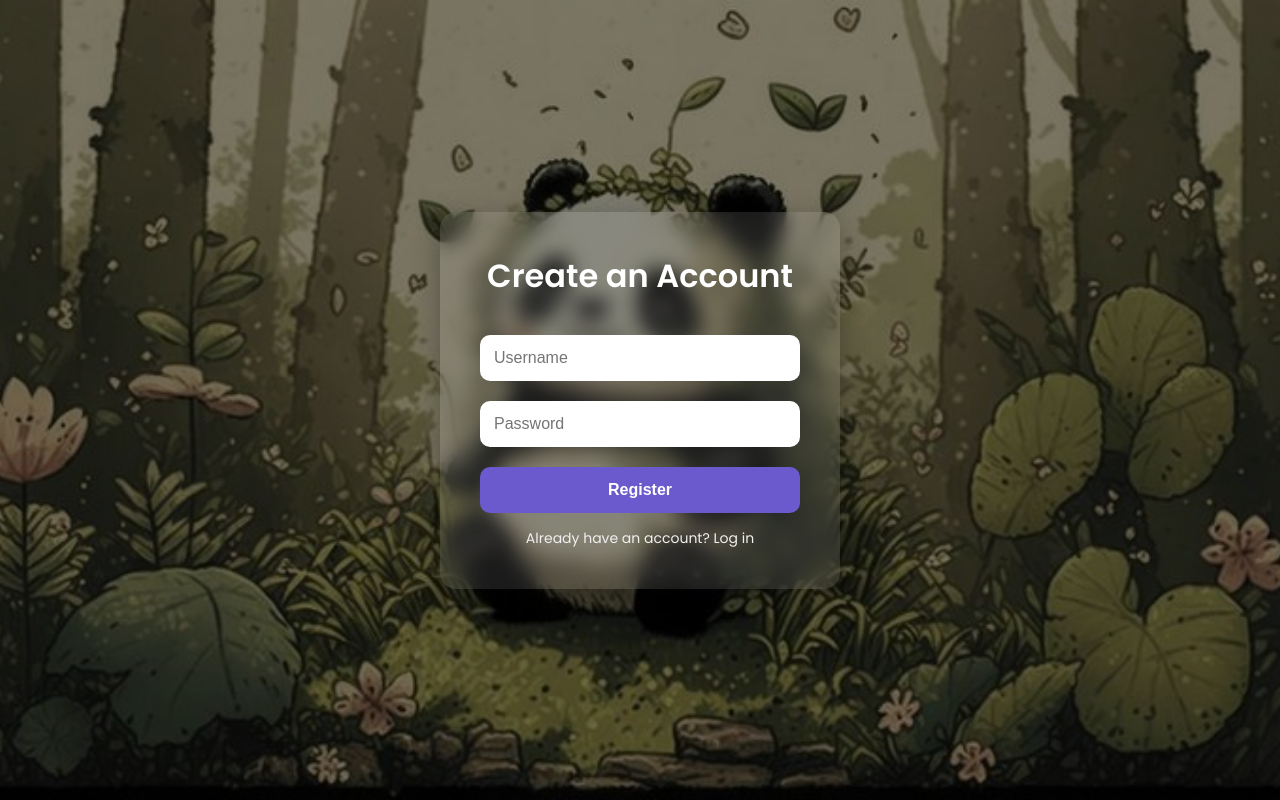
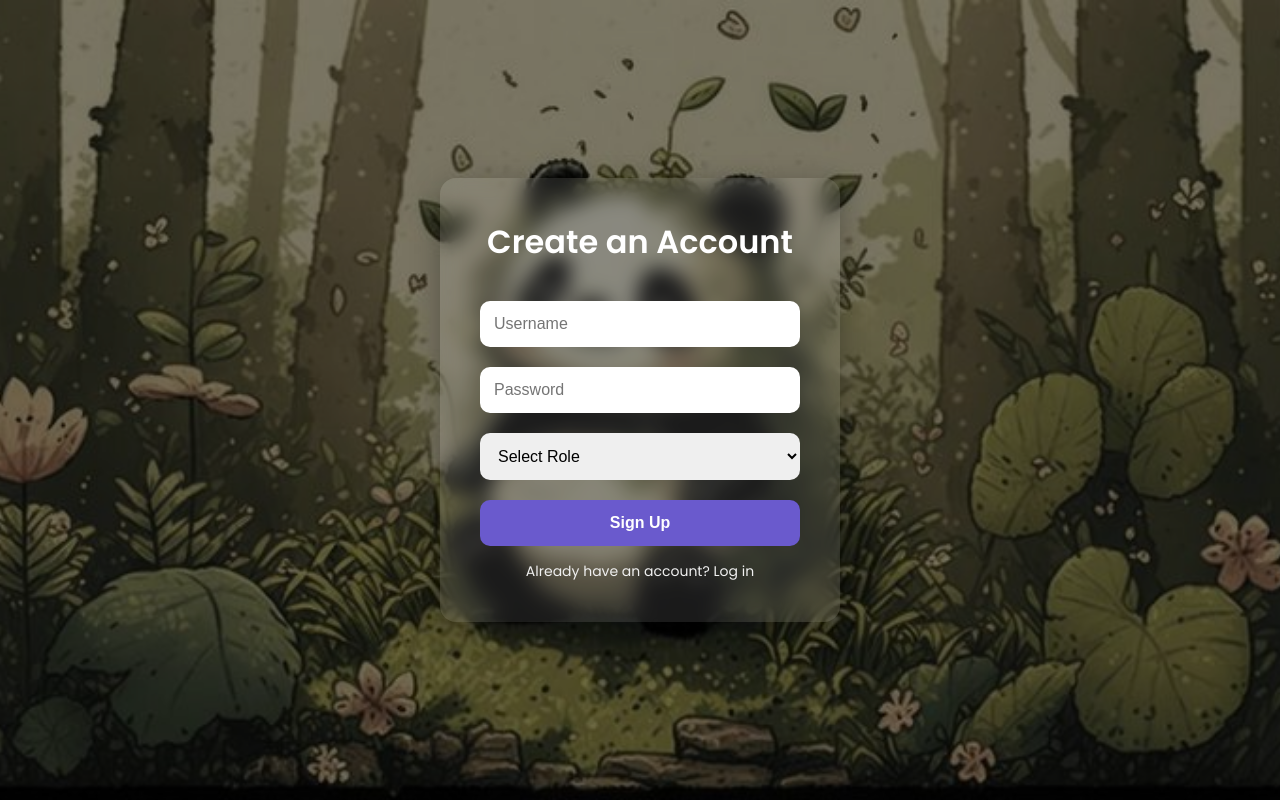
Before and after one commit to DivyaaOfficial/panda-wise, a PHP site: page /register.php in a window 1280 px wide. Run offline with PHP 8.4, Linux system fonts and the light colour scheme.

Commit message:
Update register.php

```diff
--- a/studentsite/register.php
+++ b/studentsite/register.php
@@ -12,8 +12,8 @@ $error = "";
 if ($_SERVER['REQUEST_METHOD'] == 'POST') {
     $username = trim($_POST['username']);
     $password = $_POST['password'];
+    $role = $_POST['role'];
 
-    // Check if username exists
     $check = $conn->prepare("SELECT * FROM users WHERE username = ?");
     $check->bind_param("s", $username);
     $check->execute();
@@ -23,11 +23,21 @@ if ($_SERVER['REQUEST_METHOD'] == 'POST') {
         $error = "Username already taken.";
     } else {
         $hashed = password_hash($password, PASSWORD_DEFAULT);
-        $sql = "INSERT INTO users (username, password) VALUES (?, ?)";
+        $sql = "INSERT INTO users (username, password, role) VALUES (?, ?, ?)";
         $stmt = $conn->prepare($sql);
         if ($stmt) {
-            $stmt->bind_param("ss", $username, $hashed);
+            $stmt->bind_param("sss", $username, $hashed, $role);
             if ($stmt->execute()) {
+                $new_user_id = $stmt->insert_id;
+
+                // If student, also add to students table
+                if ($role === 'student') {
+                    $default_name = $username; // or ask for name separately
+                    $stmt2 = $conn->prepare("INSERT INTO students (id, name) VALUES (?, ?)");
+                    $stmt2->bind_param("is", $new_user_id, $default_name);
+                    $stmt2->execute();
+                }
+
                 $success = "User registered successfully!";
             } else {
                 $error = "Registration failed: " . $stmt->error;
@@ -38,7 +48,6 @@ if ($_SERVER['REQUEST_METHOD'] == 'POST') {
     }
 }
 ?>
-
 <!DOCTYPE html>
 <html lang="en">
 <head>
@@ -158,13 +167,21 @@ if ($_SERVER['REQUEST_METHOD'] == 'POST') {
     .login-content a:hover {
       text-decoration: underline;
     }
-
+    .login-content select {
+      width: 100%;
+      padding: 14px;
+      margin: 10px 0;
+      border: none;
+      border-radius: 10px;
+      font-size: 16px;
+      outline: none;
+    }
     @media (max-width: 768px) {
       .login-content h2 {
         font-size: 26px;
       }
     }
-  </style>
+   </style>
 </head>
 <body>
 
@@ -173,10 +190,18 @@ if ($_SERVER['REQUEST_METHOD'] == 'POST') {
     <div class="login-content">
       <h2>Create an Account</h2>
 
-      <form method="POST" action="">
-        <input type="text" name="username" placeholder="Username" required />
-        <input type="password" name="password" placeholder="Password" required />
-        <button type="submit">Register</button>
+      <form method="POST" action="" autocomplete="off">
+        <input type="text" name="username" placeholder="Username" required autocomplete="off" />
+        <input type="password" name="password" placeholder="Password" required autocomplete="new-password" />
+
+        <!-- NEW: Role dropdown -->
+        <select name="role" required>
+          <option value="">Select Role</option>
+          <option value="student">Student</option>
+          <option value="teacher">Teacher</option>
+        </select>
+
+        <button type="submit">Sign Up</button>
       </form>
 
       <?php if ($success): ?>
@@ -189,5 +214,12 @@ if ($_SERVER['REQUEST_METHOD'] == 'POST') {
     </div>
   </div>
 
+  <script>
+    window.onload = function () {
+      document.querySelector('input[name="username"]').value = "";
+      document.querySelector('input[name="password"]').value = "";
+    };
+  </script>
+
 </body>
 </html>
```
